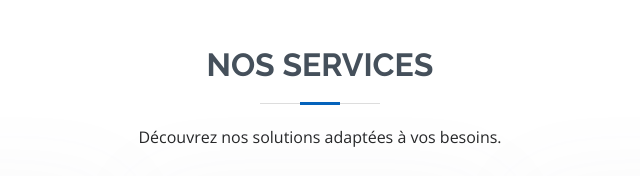
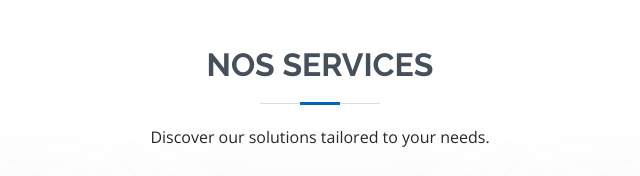
Before and after one commit to omarzinane1/omar-zinane, a plain HTML site: page index.html in a window 1280 px wide. Shown: the part 5880-6056 px from the top of the page, 370-1010 px from the left. Drawn offline with nearby package versions, Linux system fonts and the light colour scheme.

Commit message:
change the content a little

```diff
--- a/index.html
+++ b/index.html
@@ -1472,7 +1472,7 @@
           <div class="section-title">
             <h2>Nos Services</h2>
             <p style="text-align: center">
-              Découvrez nos solutions adaptées à vos besoins.
+              Discover our solutions tailored to your needs.
             </p>
           </div>
 
```
